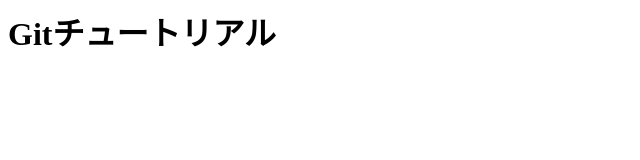
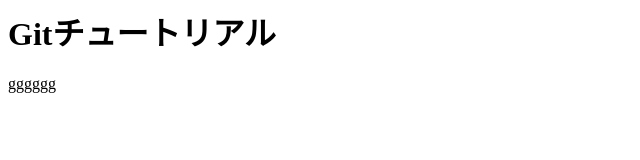
Before and after one commit to hisakichi2020/git_tutorial, a plain HTML site: page index.html in a window 1280 px wide. Shown: the full height of the page, 0-640 px from the left. Drawn offline with Linux system fonts and the light colour scheme.

Commit message:
git diffを追記

```diff
--- a/index.html
+++ b/index.html
@@ -1 +1,2 @@
 <h1>Gitチュートリアル</h1>
+<p>gggggg</P>
```
